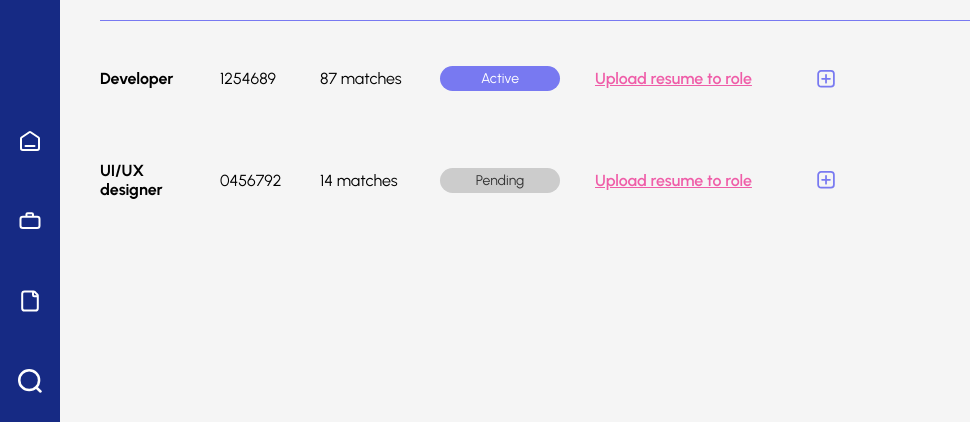
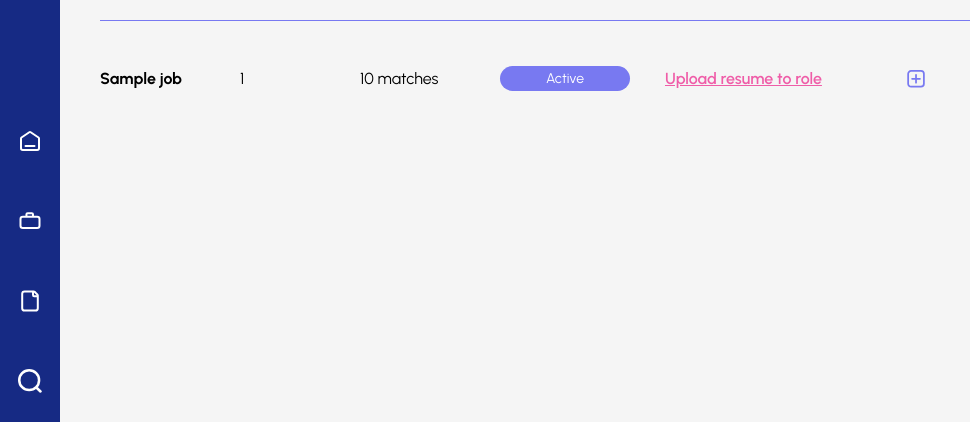
Before and after one commit to Chana-Levi/new_resume, a Flask app: page /jobs_list/ in a window 1280 px wide. Shown: the part 83-505 px from the top of the page, without its empty margins (0-970 px from the left). Run offline with Flask 3, Linux system fonts and the light colour scheme; a database or web service that is not in the repository returns one stand-in record (values such as "Sample title").

Commit message:
merge_figma

```diff
--- a/app/__init__.py
+++ b/app/__init__.py
@@ -43,8 +43,6 @@ def create_app():
         'match': MatchModel(db_connect),
     }
 
-    print("DB Initialized: ", db)
-
     # Register blueprints
     from app.api.routes.auth_routes import auth_bp
     from app.api.routes.dashboard_routes import dashboard_bp
--- a/app/api/templates/dashboard.html
+++ b/app/api/templates/dashboard.html
@@ -211,7 +211,7 @@
     <div class="container">
         <div class="header">
             <div class="icon"></div>
-            <h1>Good afternoon, {{ user_name }}</h1>
+            <h1>Hello, {{ user_name }}</h1>
         </div>
         <div class="search-bar">
             <svg xmlns="http://www.w3.org/2000/svg" class="search-icon" viewBox="0 0 19 19" fill="none">
--- a/app/api/templates/jobs_list.html
+++ b/app/api/templates/jobs_list.html
@@ -156,7 +156,7 @@
         }
 
         .column-1 {
-            width: 100px;
+            width: 120px;
             flex-shrink: 0;
             color: #000;
             text-align: left;
@@ -168,7 +168,7 @@
         }
 
         .column-2 {
-            width: 80px;
+            width: 100px;
             flex-shrink: 0;
             color: #000;
             font-family: 'Urbanist', sans-serif;
@@ -179,7 +179,7 @@
         }
 
         .column-3 {
-            width: 100px;
+            width: 120px;
             flex-shrink: 0;
             color: #000;
             font-family: 'Urbanist', sans-serif;
@@ -191,7 +191,7 @@
 
         .column-4 {
             display: flex;
-            width: 120px;
+            width: 130px;
             height: 25px;
             justify-content: center;
             align-items: center;
@@ -208,7 +208,7 @@
         }
 
         .column-5 {
-            width: 200px;
+            width: 220px;
             flex-shrink: 0;
             color: #EF5DA8;
             font-family: 'Urbanist', sans-serif;
@@ -429,10 +429,11 @@
         </header>
         <div class="header-line"></div>
         <div class="table-container">
+            {% for job in jobs %}
             <div class="table-row">
-                <div class="column-1">Developer</div>
-                <div class="column-2">1254689</div>
-                <div class="column-3">87 matches</div>
+                <div class="column-1">{{ job.job_title }}</div>
+                <div class="column-2">{{ job.job_number }}</div>
+                <div class="column-3">{{ job.matches }} matches</div>
                 <div class="column-4">Active</div>
                 <a href="#" class="column-5">Upload resume to role</a>
                 <div class="column-6" onclick="toggleDetails(this)">
@@ -443,17 +444,17 @@
             </div>
             <div class="hidden-div">
                 <div class="top-line">
-                    <div class="column-1">Developer</div>
-                    <div class="column-2">1254689</div>
-                    <div class="column-3">87 matches</div>
+                    <div class="column-1">{{ job.job_title }}</div>
+                    <div class="column-2">{{ job.job_number }}</div>
+                    <div class="column-3">{{ job.matches }} matches</div>
                     <div class="column-4">Active</div>
                 </div>
                 <div class="additional-info">
-                    <span><strong>Job title:</strong> Full stack</span>
-                    <span><strong>Job number:</strong> 123465</span>
-                    <span><strong>Description:</strong> Full-time</span>
-                    <span><strong>Requirements:</strong> On-demand</span>
-                    <span><strong>Opening valid date:</strong> 01.09.2024</span>
+                    <span><strong>Job title:</strong> {{ job.job_title }}</span>
+                    <span><strong>Job number:</strong> {{ job.job_number }}</span>
+                    <span><strong>Description:</strong> {{ job.job_description|safe }}</span>
+                    <span><strong>Requirements:</strong> {{ job.requirements }}</span>
+                    <span><strong>Opening valid date:</strong> {{ job.valid_date }}</span>
                 </div>
                 <div class="button-container">
                     <button class="edit-btn">
@@ -470,19 +471,7 @@
                     </button>
                 </div>
             </div>
-            <!-- Repeat the above block for each row in the table -->
-            <div class="table-row">
-                <div class="column-1">UI/UX designer</div>
-                <div class="column-2">0456792</div>
-                <div class="column-3">14 matches</div>
-                <div class="column-4" style="background: #CCC; color: #333;">Pending</div>
-                <a href="#" class="column-5">Upload resume to role</a>
-                <div class="column-6" onclick="toggleDetails(this)">
-                    <svg xmlns="http://www.w3.org/2000/svg" width="22" height="22" viewBox="0 0 22 22" fill="none">
-                        <path d="M11.0198 6.85407L11.0198 10.7916M11.0198 10.7916V14.729M11.0198 10.7916H14.9573M11.0198 10.7916H7.08228M18.8948 5.8697L18.8948 15.7135C18.8948 17.3444 17.5726 18.6666 15.9416 18.6666H6.0979C4.46693 18.6666 3.14478 17.3444 3.14478 15.7135V5.8697C3.14478 4.23875 4.46693 2.9166 6.0979 2.9166H15.9417C17.5726 2.9166 18.8948 4.23875 18.8948 5.8697Z" stroke="#7879F1" stroke-width="1.75" stroke-linecap="round" />
-                    </svg>
-                </div>
-            </div>
+            {% endfor %}
         </div>
     </div>
 
```
Also changed, not shown: app/api/__init__.py (deleted, +0 -44 lines).
